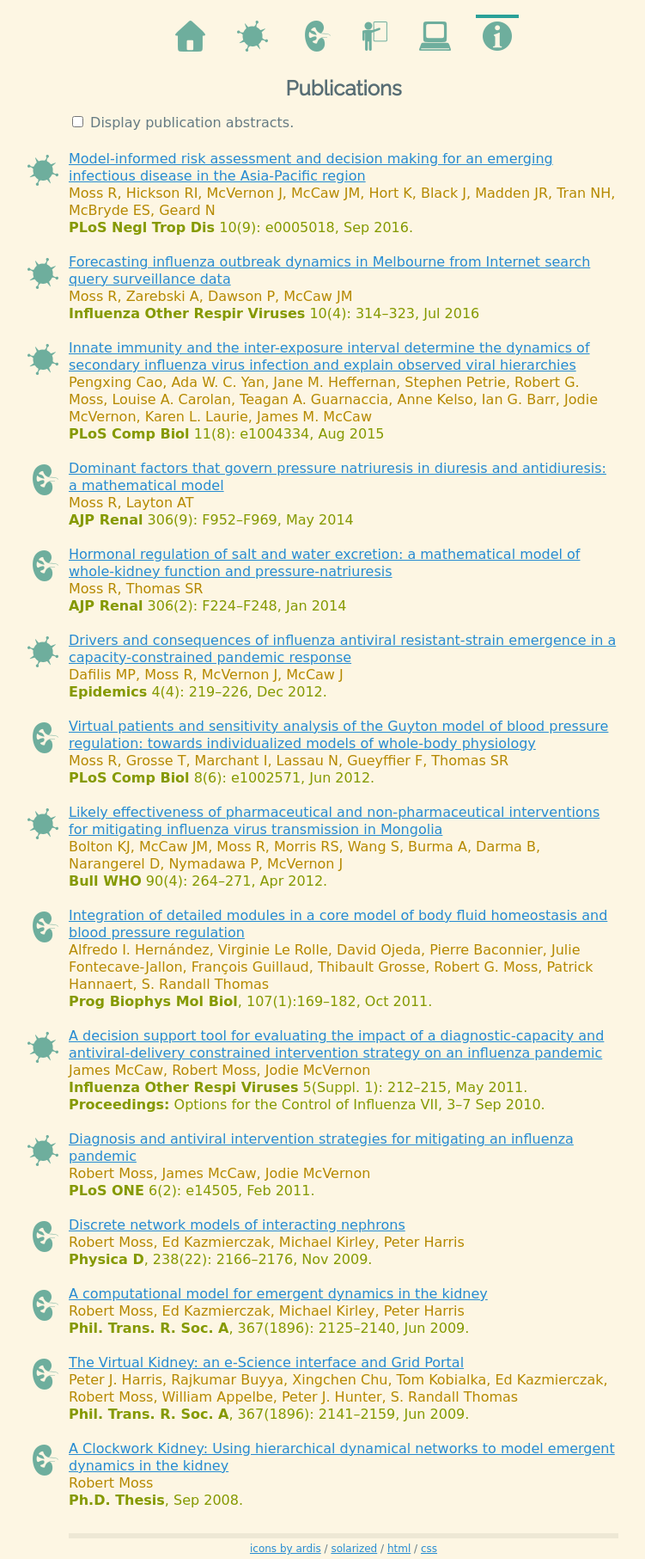
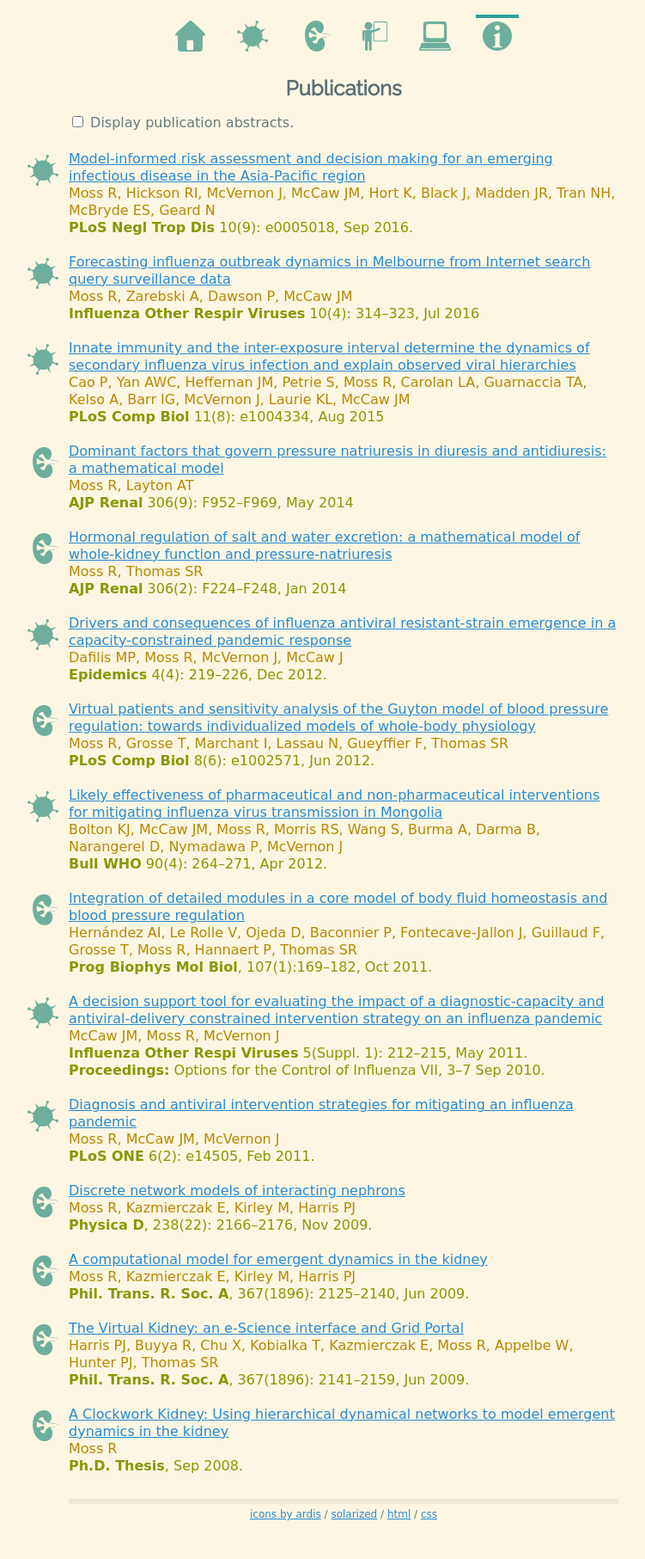
Before and after one commit to robmoss/previous2-robmoss.github.io, a Jekyll site: the page built from pubs/index.md, in a window 1280 px wide. Shown: the whole page at 86% size, without its empty margins (240-991 px from the left). Built offline with Jekyll 4.4.1, drawn with Linux system fonts in a browser that asks for light colours; some web fonts are replaced; after the commit the page ends 1773 px from its top, so only the background shows below that.

```diff
--- a/pubs/index.md
+++ b/pubs/index.md
@@ -132,10 +132,8 @@ title: Publications
         influenza virus infection and explain observed viral
         hierarchies</a><br/>
         <span class="author">
-           Pengxing Cao, Ada W. C. Yan, Jane M. Heffernan, Stephen Petrie,
-           Robert G. Moss, Louise A. Carolan, Teagan A. Guarnaccia,
-           Anne Kelso, Ian G. Barr, Jodie McVernon, Karen L. Laurie,
-           James M. McCaw
+           Cao P, Yan AWC, Heffernan JM, Petrie S, Moss R, Carolan LA,
+           Guarnaccia TA, Kelso A, Barr IG, McVernon J, Laurie KL, McCaw JM
         </span><br/>
         <span class="journal">
           <b>PLoS Comp Biol</b> 11(8): e1004334, Aug 2015
@@ -332,9 +330,8 @@ href="http://www.who.int/bulletin/volumes/90/4/11-093419/en/index.html">Likely
           of detailed modules in a core model of body fluid homeostasis and
           blood pressure regulation</a><br/>
         <span class="author">
-          Alfredo I. Hernández, Virginie Le Rolle, David Ojeda, Pierre
-          Baconnier, Julie Fontecave-Jallon, François Guillaud, Thibault
-          Grosse, Robert G. Moss, Patrick Hannaert, S. Randall Thomas
+          Hernández AI, Le Rolle V, Ojeda D, Baconnier P, Fontecave-Jallon J,
+          Guillaud F, Grosse T, Moss R, Hannaert P, Thomas SR
         </span><br/>
         <span class="journal">
           <b>Prog Biophys Mol Biol</b>, 107(1):169&ndash;182, Oct 2011.
@@ -360,7 +357,7 @@ href="http://www.who.int/bulletin/volumes/90/4/11-093419/en/index.html">Likely
           antiviral-delivery constrained intervention strategy on an influenza
           pandemic</a><br/>
         <span class="author">
-          James McCaw, Robert Moss, Jodie McVernon
+          McCaw JM, Moss R, McVernon J
         </span><br/>
         <span class="journal">
           <b>Influenza Other Respi Viruses</b> 5(Suppl. 1): 212&ndash;215, May
@@ -390,7 +387,7 @@ href="http://www.who.int/bulletin/volumes/90/4/11-093419/en/index.html">Likely
           antiviral intervention strategies for mitigating an influenza
           pandemic</a><br/>
         <span class="author">
-          Robert Moss, James McCaw, Jodie McVernon
+          Moss R, McCaw JM, McVernon J
         </span><br/>
         <span class="journal">
           <b>PLoS ONE</b> 6(2): e14505, Feb 2011.
@@ -411,7 +408,7 @@ href="http://www.who.int/bulletin/volumes/90/4/11-093419/en/index.html">Likely
         href="http://dx.doi.org/10.1016/j.physd.2009.08.015">Discrete network
           models of interacting nephrons</a><br/>
         <span class="author">
-          Robert Moss, Ed Kazmierczak, Michael Kirley, Peter Harris
+          Moss R, Kazmierczak E, Kirley M, Harris PJ
         </span><br/>
         <span class="journal">
           <b>Physica D</b>, 238(22): 2166&ndash;2176, Nov 2009.
@@ -431,7 +428,7 @@ href="http://www.who.int/bulletin/volumes/90/4/11-093419/en/index.html">Likely
       <li class="renal"><a href="http://dx.doi.org/10.1098/rsta.2008.0313">A
           computational model for emergent dynamics in the kidney</a><br/>
         <span class="author">
-          Robert Moss, Ed Kazmierczak, Michael Kirley, Peter Harris
+          Moss R, Kazmierczak E, Kirley M, Harris PJ
         </span><br/>
         <span class="journal">
           <b>Phil. Trans. R. Soc. A</b>, 367(1896): 2125&ndash;2140, Jun 2009.
@@ -449,9 +446,8 @@ href="http://www.who.int/bulletin/volumes/90/4/11-093419/en/index.html">Likely
       <li class="renal"><a href="http://dx.doi.org/10.1098/rsta.2008.0291">The
           Virtual Kidney: an e-Science interface and Grid Portal</a><br/>
         <span class="author">
-          Peter J. Harris, Rajkumar Buyya, Xingchen Chu, Tom Kobialka,
-          Ed Kazmierczak, Robert Moss, William Appelbe, Peter J. Hunter,
-          S. Randall Thomas
+          Harris PJ, Buyya R, Chu X, Kobialka T, Kazmierczak E, Moss R,
+          Appelbe W, Hunter PJ, Thomas SR
         </span><br/>
         <span class="journal">
           <b>Phil. Trans. R. Soc. A</b>, 367(1896): 2141&ndash;2159, Jun 2009.
@@ -469,7 +465,7 @@ href="http://www.who.int/bulletin/volumes/90/4/11-093419/en/index.html">Likely
           Using hierarchical dynamical networks to model emergent dynamics in
           the kidney</a><br/>
         <span class="author">
-          Robert Moss
+          Moss R
         </span><br/>
         <span class="journal">
           <b>Ph.D. Thesis</b>, Sep 2008.
```
